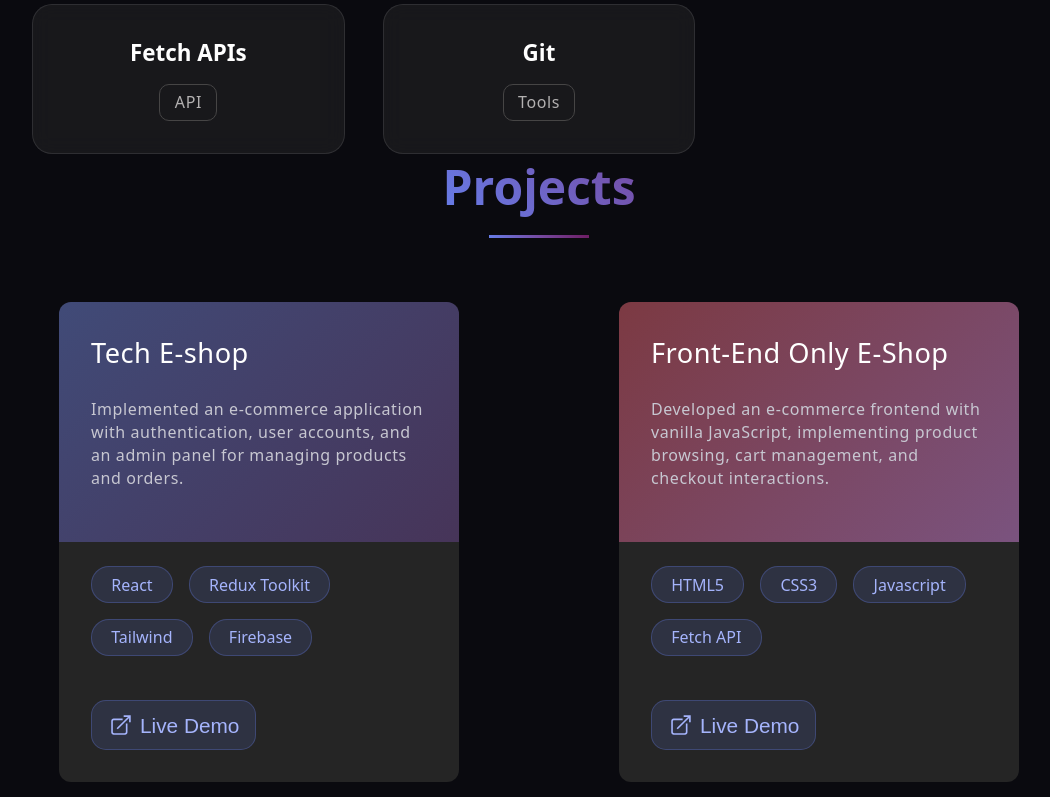
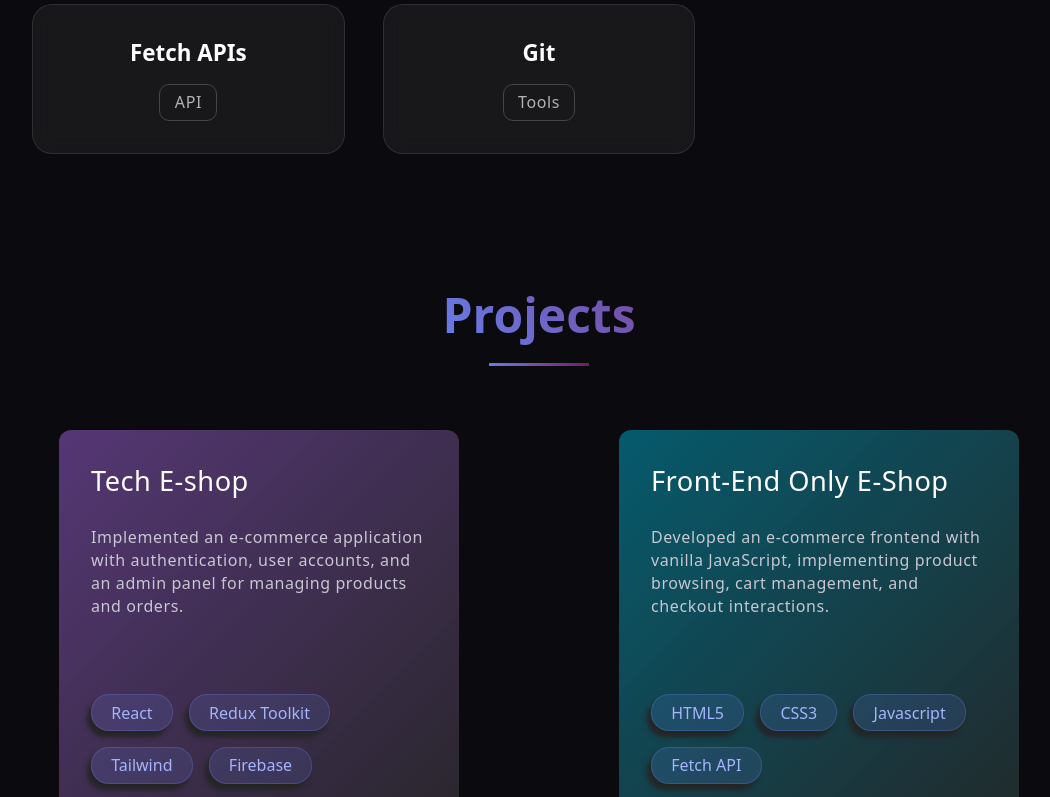
Before and after one commit to doctormike1992/Portfolio, a React (Vite) app: page / in a window 1280 px wide. Shown: the part 2000-2797 px from the top of the page, without its empty margins (101-1151 px from the left). Built offline with nearby package versions, Linux system fonts and the light colour scheme.

Commit message:
finished animating and styling the projects component

```diff
--- a/src/App.jsx
+++ b/src/App.jsx
@@ -12,7 +12,7 @@ function App() {
   return (
     <>
       <Header />
-      <Stars />
+      {/* <Stars /> */}
       <Intro />
       <About />
       <Skills />
--- a/src/components/Projects.jsx
+++ b/src/components/Projects.jsx
@@ -24,8 +24,15 @@ export default function Projects() {
         ></motion.div>
       </div>
 
-      <motion.div id="projectsContainer">
-        <motion.div className="project">
+      <div id="projectsContainer">
+        <motion.div
+          initial={{ y: 0, opacity: 0 }}
+          whileInView={{ opacity: 1, duration: 1.3 }}
+          transition={{ ease: "easeOut" }}
+          viewport={{ once: true }}
+          whileHover={{ y: -20, duration: 0.1 }}
+          className="project"
+        >
           <h1>Tech E-shop</h1>
           <p>
             Implemented an e-commerce application with authentication, user
@@ -37,13 +44,24 @@ export default function Projects() {
             <span>Tailwind</span>
             <span>Firebase</span>
           </div>
-          <button>
+          <motion.button
+            initial={{ y: 0 }}
+            whileHover={{ y: -10 }}
+            transition={{ ease: "ease", duration: 0.1 }}
+          >
             <img src={link} alt="external link logo" />
             Live Demo
-          </button>
+          </motion.button>
         </motion.div>
 
-        <motion.div className="project">
+        <motion.div
+          initial={{ y: 0, opacity: 0 }}
+          whileInView={{ opacity: 1, duration: 1.3 }}
+          transition={{ ease: "easeOut" }}
+          viewport={{ once: true }}
+          whileHover={{ y: -20, duration: 0.1 }}
+          className="project"
+        >
           <h1>Front-End Only E-Shop</h1>
           <p>
             Developed an e-commerce frontend with vanilla JavaScript,
@@ -56,13 +74,24 @@ export default function Projects() {
             <span>Javascript</span>
             <span>Fetch API</span>
           </div>
-          <button>
+          <motion.button
+            initial={{ y: 0 }}
+            whileHover={{ y: -10 }}
+            transition={{ ease: "ease", duration: 0.1 }}
+          >
             <img src={link} alt="external link logo" />
             Live Demo
-          </button>
+          </motion.button>
         </motion.div>
 
-        <motion.div className="project">
+        <motion.div
+          initial={{ y: 0, opacity: 0 }}
+          whileInView={{ opacity: 1, duration: 1.3 }}
+          transition={{ ease: "easeOut" }}
+          viewport={{ once: true }}
+          whileHover={{ y: -20, duration: 0.1 }}
+          className="project"
+        >
           <h1>Netflix Home Page Clone</h1>
           <p>
             Netflix-style frontend clone with dynamic content rendering and
@@ -74,12 +103,16 @@ export default function Projects() {
             <span>Javascript</span>
             <span>Fetch API</span>
           </div>
-          <button>
+          <motion.button
+            initial={{ y: 0 }}
+            whileHover={{ y: -10 }}
+            transition={{ ease: "ease", duration: 0.1 }}
+          >
             <img src={link} alt="external link logo" />
             Live Demo
-          </button>
+          </motion.button>
         </motion.div>
-      </motion.div>
+      </div>
     </motion.section>
   );
 }
--- a/src/components/Skills.jsx
+++ b/src/components/Skills.jsx
@@ -8,7 +8,7 @@ const container = {
 };
 const items = {
   hidden: { opacity: 0, y: 10 },
-  visible: { opacity: 1, y: 0, ease: 'easeInOut', duration: 1.5 }
+  visible: { opacity: 1, y: 0, ease: 'easeInOut', duration: 0.8 }
 };
 
 export default function Skills() {
--- a/src/styles/intro.scss
+++ b/src/styles/intro.scss
@@ -166,7 +166,7 @@
       cursor: pointer;
       transition: all 0.2s ease-in-out;
       &:hover {
-        box-shadow: 0 0 15px 1px #667eea;
+        box-shadow: 0 0 15px #667eea;
         transform: translateY(-5%);
       }
       a {
--- a/src/styles/projects.scss
+++ b/src/styles/projects.scss
@@ -5,6 +5,9 @@
   justify-content: $justify;
 }
 
+$buttonBackground: rgba(102, 126, 234, 0.15);
+$buttonBorder: rgba(102, 126, 234, 0.3);
+$buttonColor: #a5b4fc;
 $h1Background: linear-gradient(45deg, #667eea 0%, #764ba2 100%);
 $underlineBackground: linear-gradient(
   45deg,
@@ -12,11 +15,25 @@ $underlineBackground: linear-gradient(
   #764ba2,
   rgb(109, 28, 98)
 );
+$background: (
+  linear-gradient(135deg, hsla(270, 37%, 46%, 0.712) 30%, rgb(37, 37, 37) 100%),
+  linear-gradient(135deg, hsla(190, 95%, 30%, 0.712) 30%, rgb(37, 37, 37) 100%),
+  linear-gradient(135deg, hsla(208, 99%, 30%, 0.712) 30%, rgb(37, 37, 37) 100%)
+);
+
+@each $bg in $background {
+  $i: index($background, $bg);
+
+  .project:nth-child(#{$i}) {
+    background: $bg;
+  }
+}
 
 #projects {
   @include flexing(column, center, center);
   width: 100%;
   gap: 4rem;
+  margin-top: 10%;
   #projectsHeader {
     @include flexing(column, center, center);
     h1 {
@@ -45,47 +62,15 @@ $underlineBackground: linear-gradient(
       padding: 2rem;
       position: relative;
       overflow: hidden;
-      background: rgb(37, 37, 37);
+      background-size: 200%;
+      background-position: 100% 100%;
       z-index: 1;
-      transition: transform .2s ease-out, box-shadow .1s ease-out;
-
-      &:first-child::before {
-        content: "";
-        position: absolute;
-        inset: 0 0 50% 0;
-        z-index: -1;
-        background: linear-gradient(
-          135deg,
-          hsla(229, 76%, 66%, 0.418) 0%,
-          hsla(270, 37%, 46%, 0.418) 100%
-        );
-      }
-
-      &:nth-child(2)::before {
-        content: "";
-        position: absolute;
-        inset: 0 0 50% 0;
-        z-index: -1;
-        background: linear-gradient(
-          135deg,
-          hsla(352, 89%, 65%, 0.418) 0%,
-          hsla(294, 93%, 78%, 0.418) 100%
-        );
-      }
-      &:nth-child(3)::before {
-        content: "";
-        position: absolute;
-        inset: 0 0 50% 0;
-        z-index: -1;
-        background: linear-gradient(
-          135deg,
-          hsla(183, 100%, 50%, 0.418) 0%,
-          hsla(208, 99%, 65%, 0.418) 100%
-        );
-      }
-      &:hover{
+      transition:
+        background-size 0.3s ease-out,
+        box-shadow 0.1s ease-out;
+      &:hover {
         filter: brightness(1.1);
-        box-shadow: 0 0 30px 5px #91a3ff;
+        background-size: 100%;
       }
 
       h1 {
@@ -107,24 +92,32 @@ $underlineBackground: linear-gradient(
         flex-wrap: wrap;
         margin: auto 0;
         span {
-          color: #a5b4fc;
-          background-color: rgba(102, 126, 234, 0.15);
-          border: 1px solid rgba(102, 126, 234, 0.3);
+          color: $buttonColor;
+          background-color: $buttonBackground;
+          border: 1px solid $buttonBorder;
           padding: 0.4rem 1.2rem;
           border-radius: 18px;
           font-weight: 500;
+          box-shadow: -4px 6px 5px  rgb(37, 37, 37);
+
         }
       }
       button {
         @include flexing(row, end, center);
-        color: #a5b4fc;
-        background-color: rgba(102, 126, 234, 0.15);
-        border: 1px solid rgba(102, 126, 234, 0.3);
+        color: $buttonColor;
+        background-color: $buttonBackground;
+        border: 1px solid $buttonBorder;
         padding: 0.7rem 1rem;
         border-radius: 15px;
         font-weight: 500;
         font-size: 1.3rem;
         gap: 0.4rem;
+        box-shadow: -4px 6px 5px  rgb(37, 37, 37);
+        transition: box-shadow .2s ease;
+        cursor: pointer;
+        &:hover {
+          box-shadow: -4px 14px 10px  rgb(37, 37, 37);
+        }
         img {
           width: 1.6rem;
           height: 1.6rem;
```
